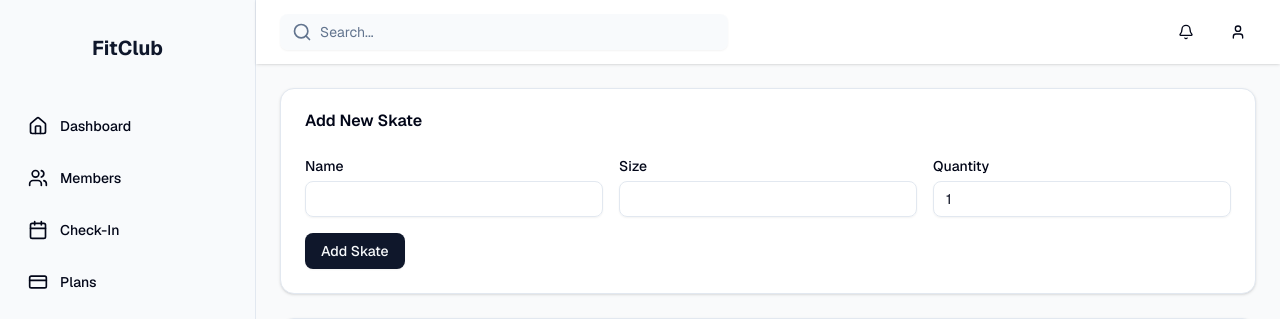
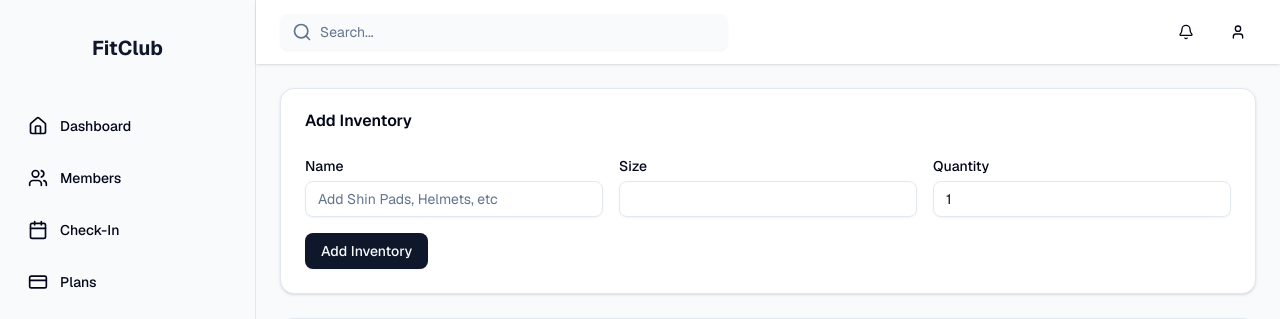
Before and after one commit to corelabsglobal/membership-dashboard, a Next.js app: page /dashboard/pos/inventory in a window 1280 px wide. Shown: the top 319 px of the page. Built offline with nearby package versions, Linux system fonts and the light colour scheme; no server answers; the database is empty.

Commit message:
Inventory

```diff
--- a/src/app/dashboard/pos/inventory/page.jsx
+++ b/src/app/dashboard/pos/inventory/page.jsx
@@ -101,7 +101,7 @@ export default function InventoryPage() {
           <div className="max-w-7xl mx-auto space-y-6">
             <Card>
               <CardHeader>
-                <CardTitle>Add New Skate</CardTitle>
+                <CardTitle>Add Inventory</CardTitle>
               </CardHeader>
               <CardContent>
                 <form onSubmit={handleAddItem} className="space-y-4">
@@ -113,6 +113,7 @@ export default function InventoryPage() {
                         value={newItem.name}
                         onChange={(e) => setNewItem({...newItem, name: e.target.value})}
                         required
+                        placeholder="Add Shin Pads, Helmets, etc"
                         disabled={isLoading}
                       />
                     </div>
@@ -142,7 +143,7 @@ export default function InventoryPage() {
                     </div>
                   </div>
                   <Button type="submit" disabled={isLoading}>
-                    {isLoading ? 'Adding...' : 'Add Skate'}
+                    {isLoading ? 'Adding...' : 'Add Inventory'}
                   </Button>
                 </form>
               </CardContent>
```
